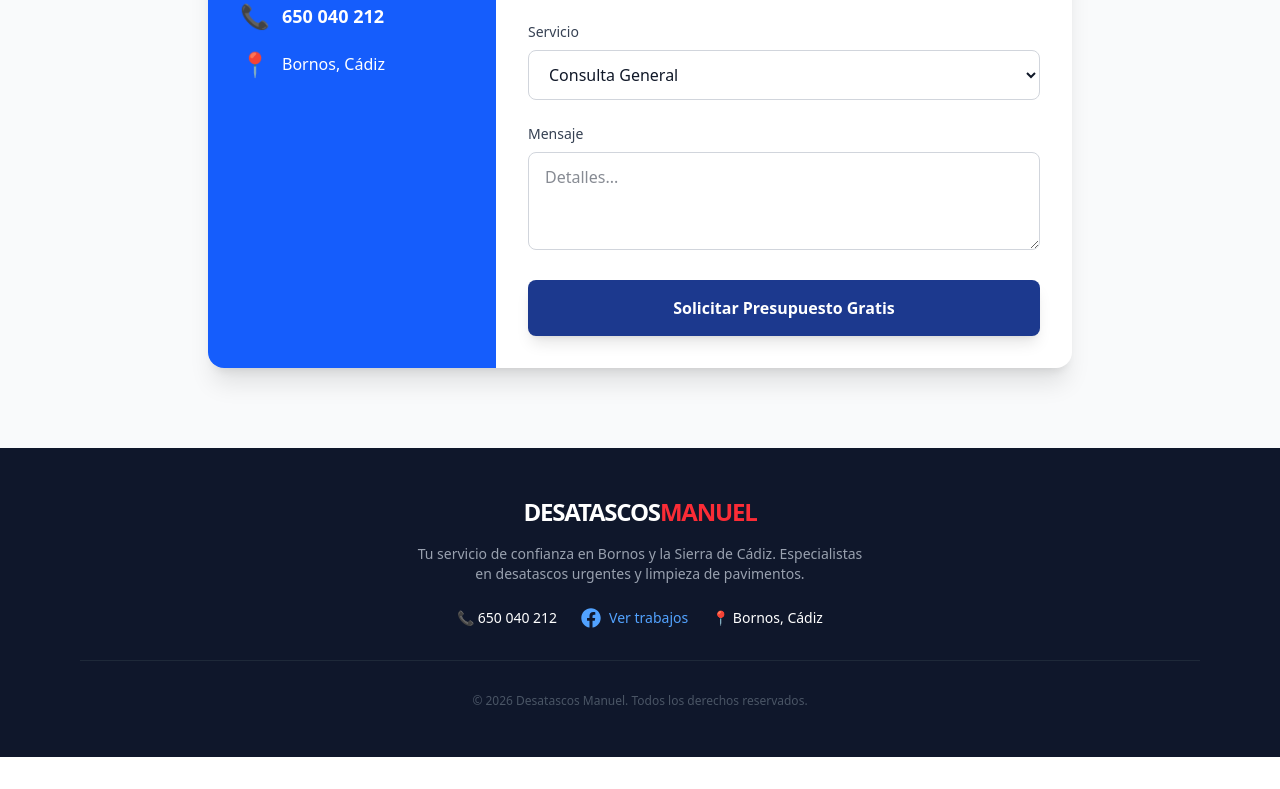
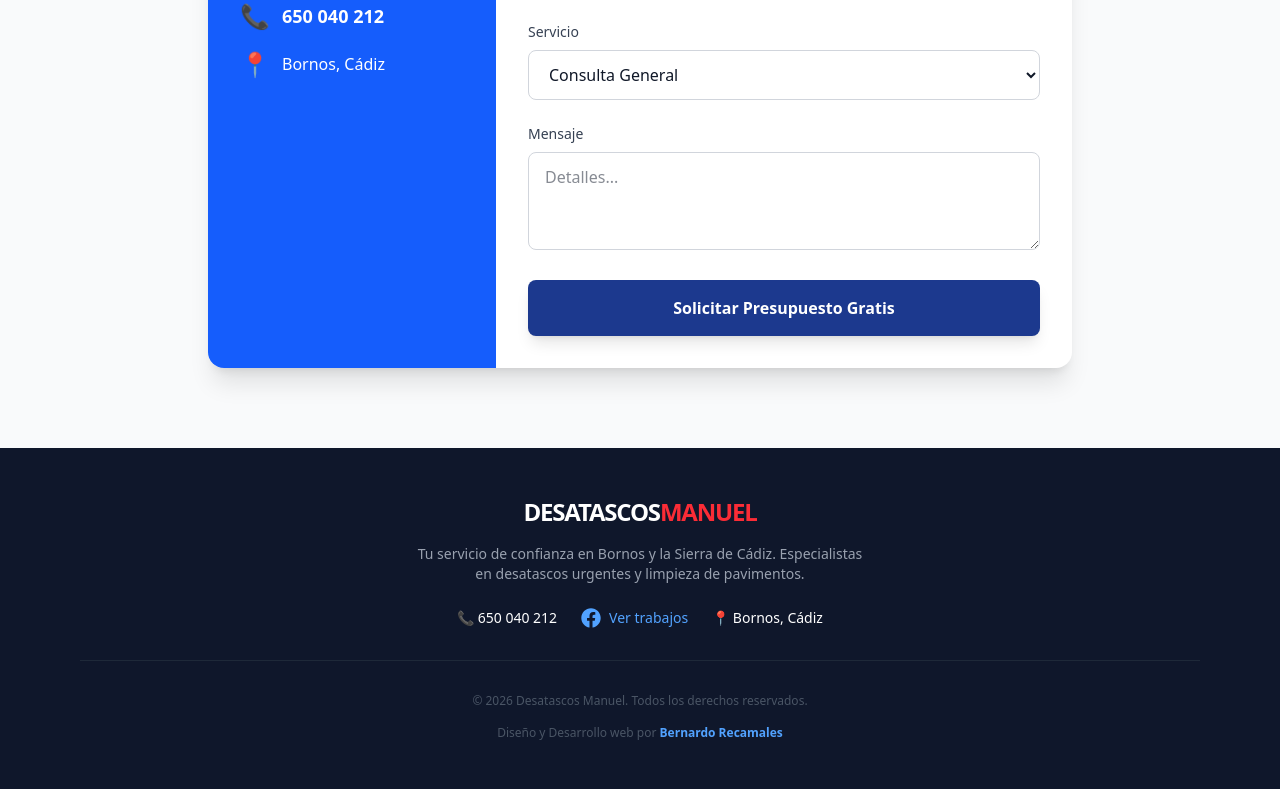
Before and after one commit to Recamalesdev/web-jose-manuel, a React (Vite) app in the folder desatascos-bornos/: page / in a window 1280 px wide. Shown: the part 2056-2845 px from the top of the page. Before the commit the page ends 2813 px from the top, so only its background shows below. Built offline with nearby package versions, Linux system fonts and the light colour scheme.

Commit message:
Add web design credit to footer component

```diff
--- a/desatascos-bornos/src/components/Footer.jsx
+++ b/desatascos-bornos/src/components/Footer.jsx
@@ -37,6 +37,18 @@ export default function Footer() {
             &copy; {new Date().getFullYear()} Desatascos Manuel. Todos los
             derechos reservados.
           </p>
+
+          <div className="mt-4 text-xs text-gray-600">
+            <span>Diseño y Desarrollo web por </span>
+            <a
+              href=""
+              target="_blank"
+              rel="noopener noreferrer"
+              className="text-blue-400 hover:text-blue-300 font-bold transition"
+            >
+              Bernardo Recamales
+            </a>
+          </div>
         </div>
       </div>
     </footer>
```
